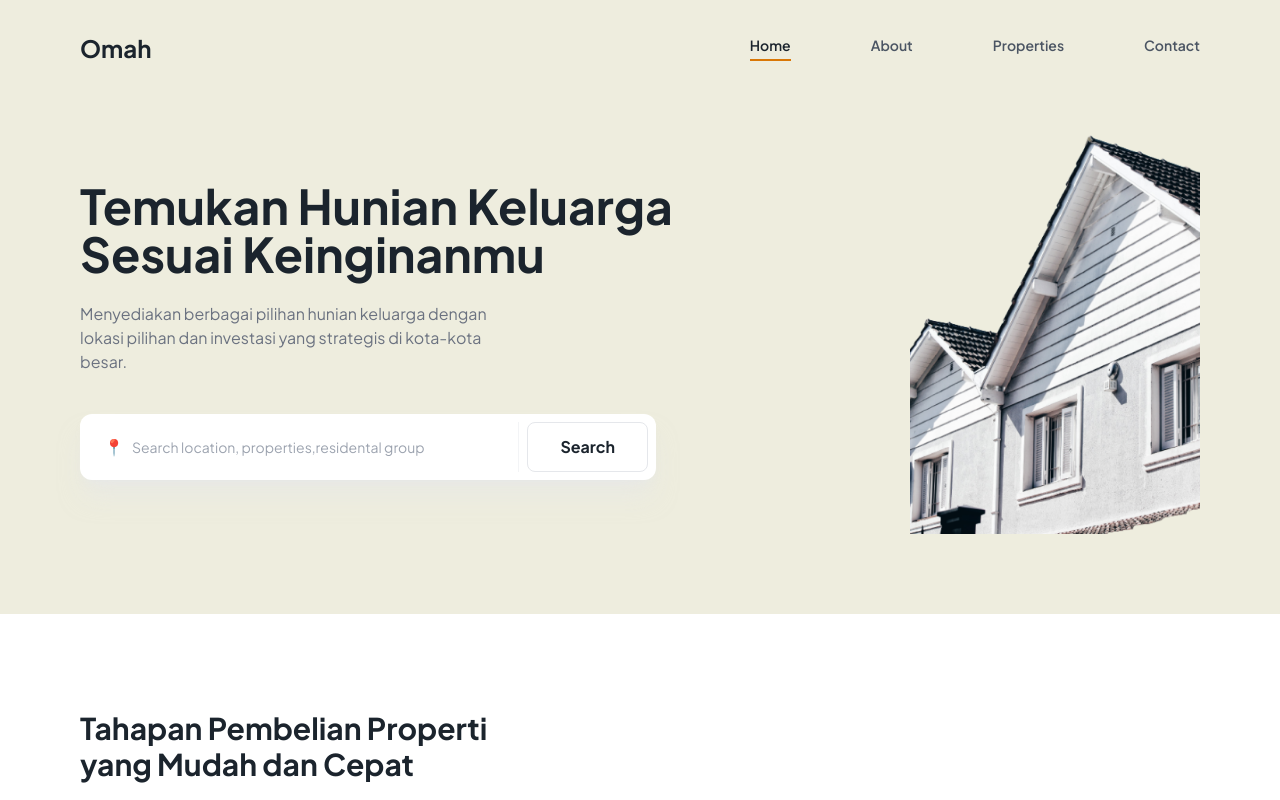
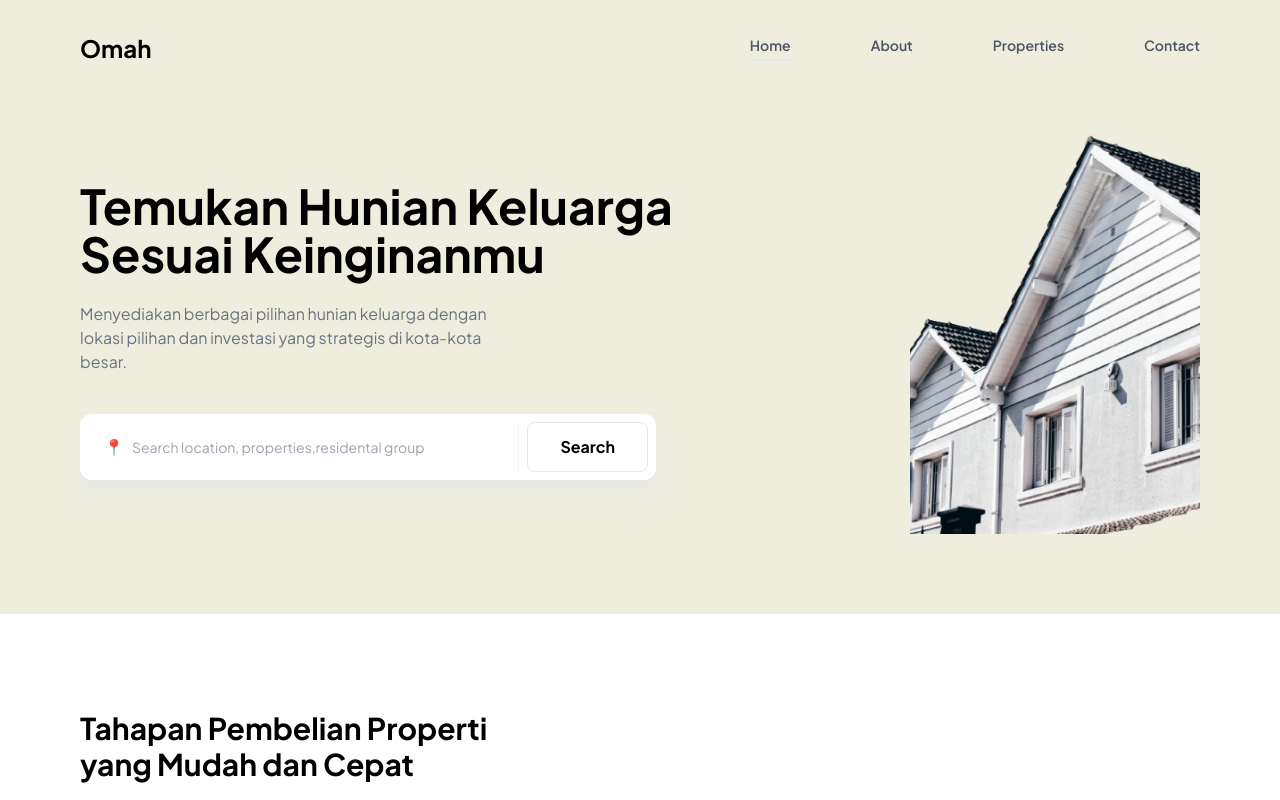
Before and after one commit to mdnayemurrashid07/omah, a website: page index.html in a window 1280 px wide. Shown: the top 800 px of the page. Drawn offline with nearby package versions, Linux system fonts and the light colour scheme.

Commit message:
Final Project

```diff
--- a/index.html
+++ b/index.html
@@ -10,21 +10,9 @@
     <style>
         body { font-family: 'Plus Jakarta Sans', sans-serif; }
     </style>
-    <script>
-        tailwind.config = {
-            theme: {
-                extend: {
-                    colors: {
-                        'omah-beige': '#F2F0E4',
-                        'omah-dark': '#1B242D',
-                        'omah-accent': '#D97706',
-                    }
-                }
-            }
-        }
-    </script>
+
 </head>
-<body class="text-omah-dark antialiased">
+<body>
 
     <header class="bg-[#EEEDDE] px-6 md:px-20 pt-8 pb-20">
         <nav class="flex justify-between items-center max-w-7xl mx-auto mb-16">
@@ -170,7 +158,7 @@
         </div>
     </section>
 
-    <footer class="bg-omah-beige pt-20">
+    <footer class="bg-[#EEEDDE] pt-20">
         <div class="max-w-7xl mx-auto px-6 md:px-20 grid md:grid-cols-2 gap-12 pb-20">
             <div>
                 <h2 class="text-3xl font-bold mb-10">Hubungi Kami</h2>
```
